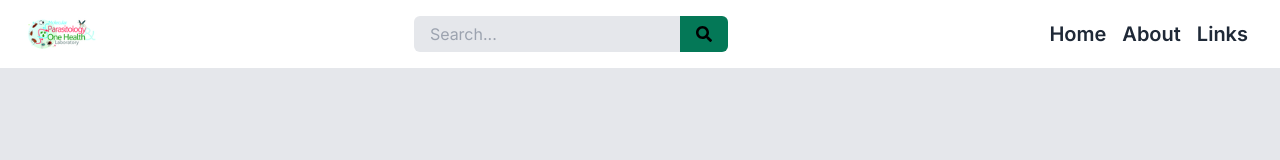
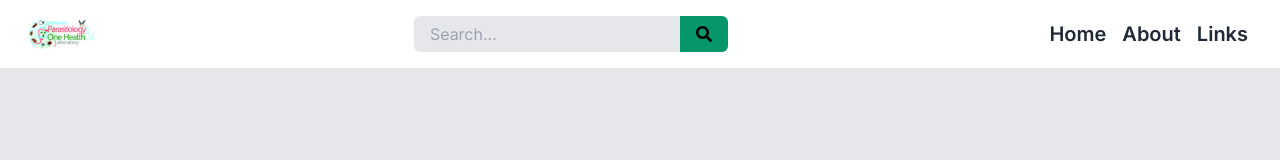
Before and after one commit to hamza-sentinel/one-health, a Next.js app: page / in a window 1280 px wide. Shown: the top 160 px of the page. Built offline with nearby package versions, Linux system fonts and the light colour scheme.

Commit message:
change search button color

```diff
--- a/app/components/SearchBox.tsx
+++ b/app/components/SearchBox.tsx
@@ -13,7 +13,7 @@ function SearchBox({ className, inputClass }: { className?: string; inputClass?:
           },
         }}
       />
-      <Button className="w-fit bg-emerald-700 px-4 py-2 rounded-r-md" type="submit">
+      <Button className="w-fit bg-emerald-600 px-4 py-2 rounded-r-md" type="submit">
         <FaSearch />
       </Button>
     </form>
```
